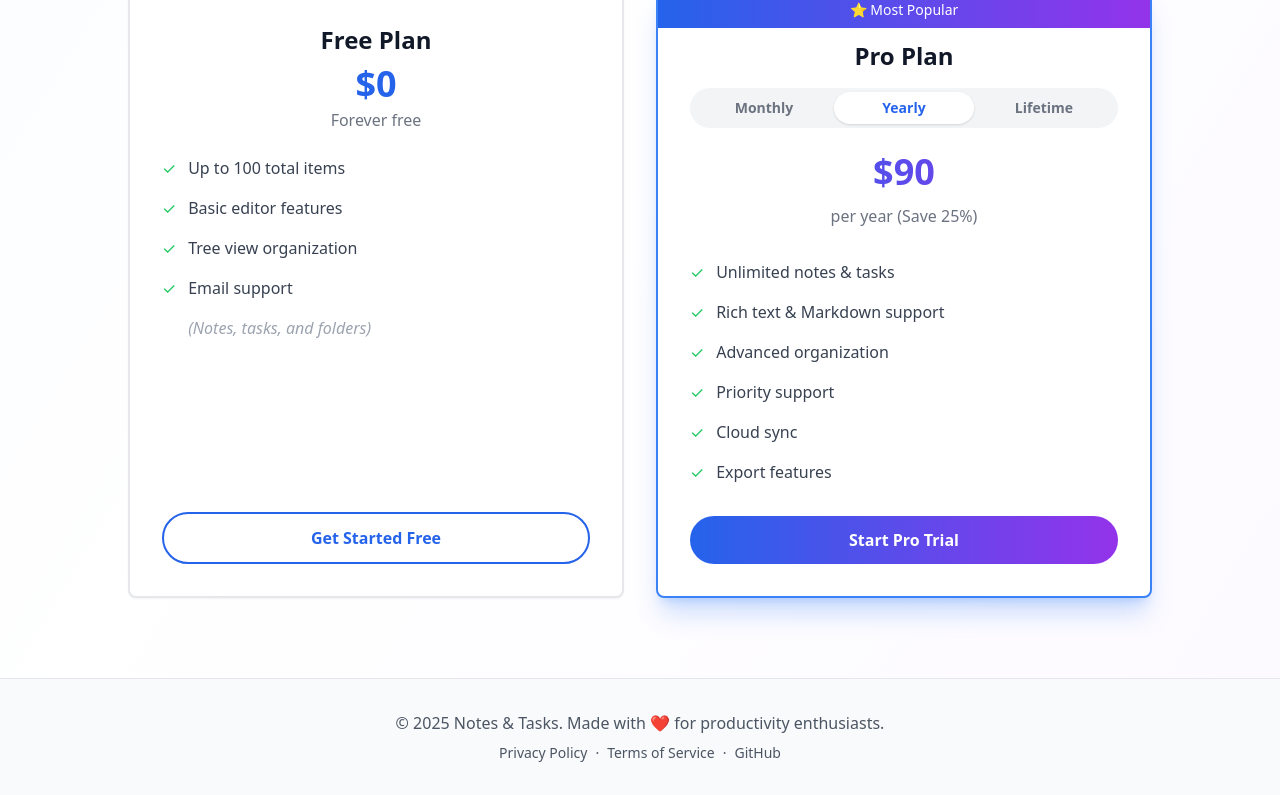
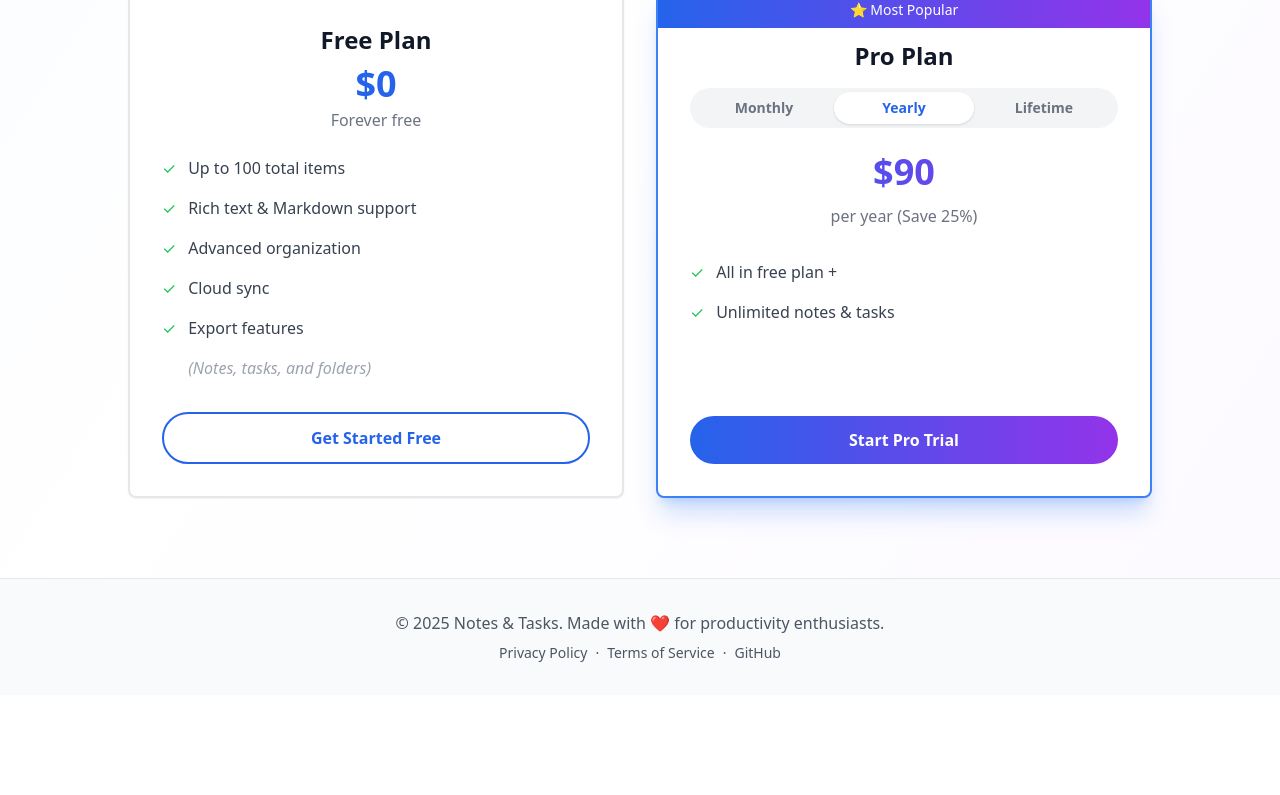
Before and after one commit to dushkin/My-Notes-and-Tasks, a React (Vite) app: page / in a window 1280 px wide. Shown: the part 1313-2108 px from the top of the page. After the commit the page ends 2008 px from the top, so only its background shows below. Built offline with nearby package versions, Linux system fonts and the light colour scheme.

Commit message:
Updated plans details

```diff
--- a/package.json
+++ b/package.json
@@ -1,8 +1,8 @@
 {
   "type": "module",
   "name": "my-notes-and-tasks-modern",
-  "version": "6.4.0",
-  "commitMessage": "Added an into video to landing page",
+  "version": "6.4.1",
+  "commitMessage": "Updated plans details",
   "private": true,
   "license": "Licensed CC BY-ND 4.0. No derivatives allowed.",
   "scripts": {
--- a/src/components/LandingPage.jsx
+++ b/src/components/LandingPage.jsx
@@ -315,9 +315,10 @@ export default function LandingPage({ onLogin, onSignup, currentUser }) {
                       <ul className="space-y-4 mb-8">
                         {[
                           'Up to 100 total items',
-                          'Basic editor features',
-                          'Tree view organization',
-                          'Email support'
+                          'Rich text & Markdown support',
+                          'Advanced organization',
+                          'Cloud sync',
+                          'Export features'
                         ].map((feature, index) => (
                           <li key={index} className="flex items-center space-x-3">
                             <span className="text-green-500">✓</span>
@@ -378,12 +379,8 @@ export default function LandingPage({ onLogin, onSignup, currentUser }) {
                       </div>
                       <ul className="space-y-4 mb-8">
                         {[
+                          'All in free plan +',
                           'Unlimited notes & tasks',
-                          'Rich text & Markdown support',
-                          'Advanced organization',
-                          'Priority support',
-                          'Cloud sync',
-                          'Export features'
                         ].map((feature, index) => (
                           <li key={index} className="flex items-center space-x-3">
                             <span className="text-green-500">✓</span>
```
